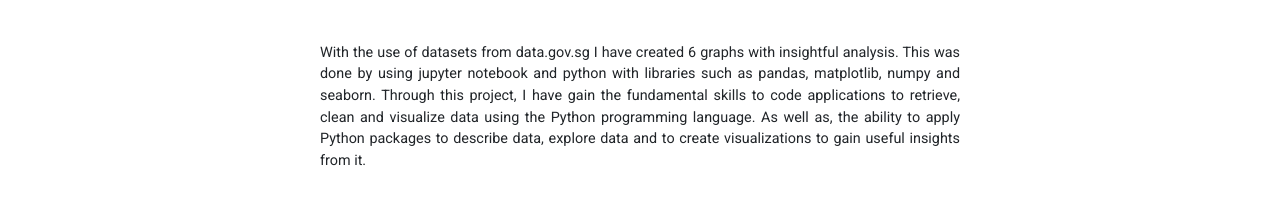
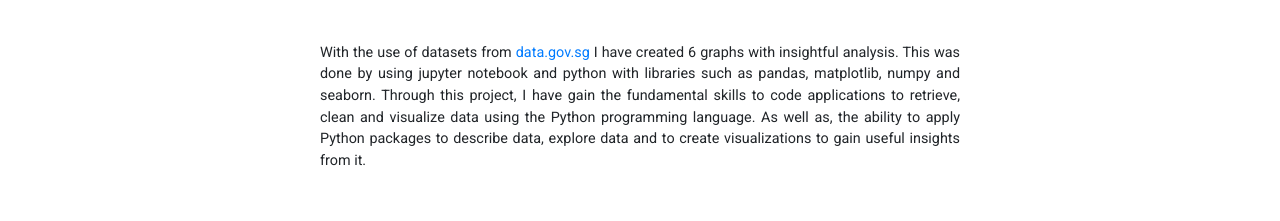
Before and after one commit to D3nzyl/PDS, a plain HTML site: page index.html in a window 1280 px wide. Shown: the part 203-424 px from the top of the page. Drawn offline with nearby package versions, Linux system fonts and the light colour scheme.

Commit message:
Added link for data.gov

```diff
--- a/index.html
+++ b/index.html
@@ -32,7 +32,7 @@ DIT/FT/1B/05
 
     <div class="row">
       <p class="mx-auto text">
-        With the use of datasets from data.gov.sg I have created 6 graphs with insightful analysis.
+        With the use of datasets from <a href="https://data.gov.sg/" target="_blank">data.gov.sg</a> I have created 6 graphs with insightful analysis.
         This was done by using jupyter notebook and python with libraries such as pandas, matplotlib,
         numpy and seaborn. Through this project, I have gain the fundamental skills to code applications
         to retrieve, clean and visualize data using the Python programming language. As well as, the
```
